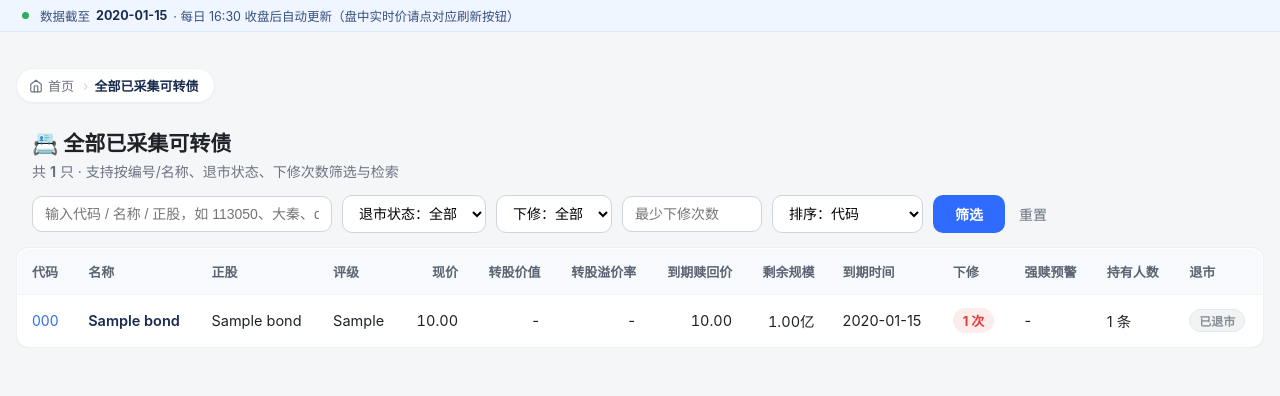
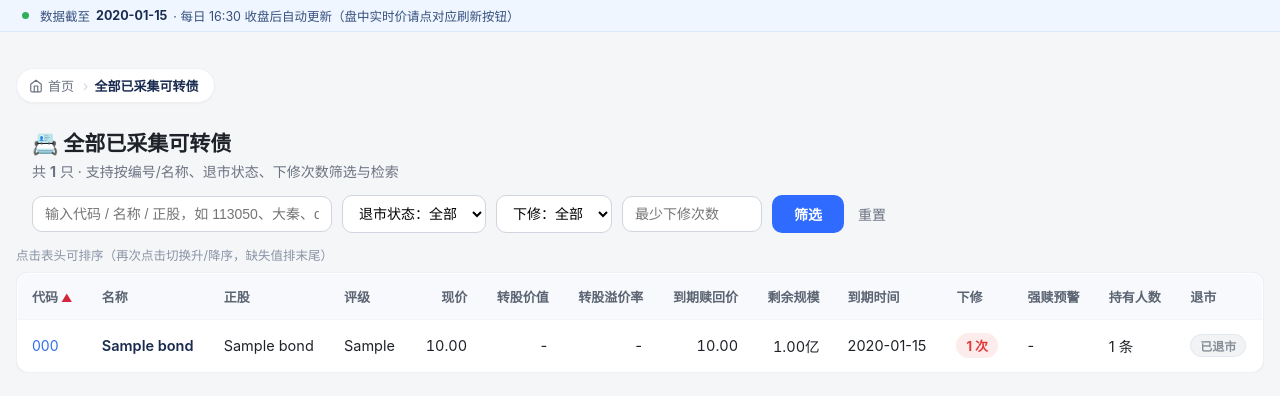
Before and after one commit to thindor/kezhuanzhai, a Flask app: page /bonds in a window 1280 px wide. Shown: the part 60-456 px from the top of the page. Run offline with Flask 3, Linux system fonts and the light colour scheme; tables that the repository leaves empty hold one stand-in row (values such as "Sample post"); grey boxes marked "Sample" are stand-in pictures.

Commit message:
feat: 全部转债列表页所有数值/日期列支持点击表头排序
- db.search_bonds 支持 page_size<=0 返回全部匹配行（排序改在 Python 层完成）
- /bonds 路由：取全部匹配 -> 批量补转股价值/溢价率 -> 按列排序（缺失值永久排末尾）
  再切片分页；新增 sort/order 参数与默认方向映射，升/降序切换，分页URL保留排序
- 可排序列：代码、现价、转股价值、转股溢价率、到期赎回价、剩余规模、到期时间、下修、持有人数
- bonds.html：去掉排序下拉框，表头改为可点击链接（当前列显示▲/▼箭头）；移除下拉框残留
- style.css：新增 .sort-h/.sort-ar/.sort-tip 排序表头与箭头样式

```diff
--- a/app.py
+++ b/app.py
@@ -509,23 +509,31 @@ def bonds_list():
     if has_down not in ("all", "yes", "no"):
         has_down = "all"
     sort = request.args.get("sort", "code")
-    if sort not in ("code", "down", "updated", "holder", "expire"):
+    SORT_KEYS = ("code", "price", "conv", "premium", "redeem", "scale",
+                 "expire", "down", "updated", "holder")
+    if sort not in SORT_KEYS:
         sort = "code"
+    DEFAULT_ORDER = {
+        "code": "asc", "expire": "asc", "updated": "desc",
+        "price": "desc", "conv": "desc", "premium": "desc",
+        "redeem": "desc", "scale": "desc", "down": "desc", "holder": "desc",
+    }
+    order = request.args.get("order", "")
+    if order not in ("asc", "desc"):
+        order = DEFAULT_ORDER.get(sort, "asc")
     try:
         down_min = int(request.args.get("down_min", "").strip())
     except (ValueError, TypeError):
         down_min = None
     page_size = 50
-    rows, total = search_bonds(code=code, delisted=delisted, has_down=has_down,
-                                down_min=down_min, sort=sort, page=page, page_size=page_size)
-    # 为当前页每只转债计算强赎预警（提前 >=5 交易日）
-    for b in rows:
-        b["redemption_warn"] = crawler.compute_redemption_warning(b["bond_code"])
-    # 批量补充列表页衍生字段（本地计算，不依赖联网）：
-    #  正股最新收盘价 -> 转股价值/转股溢价率；到期赎回价(已落库)；剩余规模(回退发行规模)
-    _codes = [b["bond_code"] for b in rows]
+    # 取【全部匹配】行（排序在 Python 层完成——转股价值/溢价率为衍生字段，无法下推 SQL）
+    rows_all, total = search_bonds(code=code, delisted=delisted, has_down=has_down,
+                                   down_min=down_min, sort=sort, page=1, page_size=0)
+    # 批量补充衍生字段：正股最新收盘价 -> 转股价值/转股溢价率（一次性批量查询，避免 N+1）
+    _codes = [b["bond_code"] for b in rows_all]
     _stock_close = db.get_latest_stock_closes(_codes)
-    for b in rows:
+
+    def _enrich_derived(b):
         _tp = b.get("current_transfer_price")
         try:
             _tp = float(_tp) if _tp not in (None, "") else None
@@ -547,8 +555,43 @@ def bonds_list():
                 premium = None
         b["conv_value"] = conv_value
         b["premium"] = premium
+
+    for b in rows_all:
+        _enrich_derived(b)
+
+    # 按列排序：缺失值(None) 永远排最后，与排序方向无关（先排非空，再接空值）
+    def _scale_num(b):
+        rs = b.get("remaining_scale")
+        if rs is not None and rs > 0:
+            return float(rs)
+        iss = b.get("issue_scale")
+        return float(iss) if iss is not None else None
+
+    _key_fn = {
+        "code": lambda b: b.get("bond_code"),
+        "price": lambda b: float(b["current_price"]) if b.get("current_price") is not None else None,
+        "conv": lambda b: b.get("conv_value"),
+        "premium": lambda b: b.get("premium"),
+        "redeem": lambda b: float(b["redeem_price"]) if b.get("redeem_price") else None,
+        "scale": _scale_num,
+        "expire": lambda b: b.get("expire_date"),
+        "down": lambda b: b.get("down_revise_count") or 0,
+        "updated": lambda b: b.get("updated_at"),
+        "holder": lambda b: b.get("holder_count") or 0,
+    }.get(sort)
+    _non_null = [b for b in rows_all if _key_fn(b) is not None]
+    _null = [b for b in rows_all if _key_fn(b) is None]
+    _non_null.sort(key=_key_fn, reverse=(order == "desc"))
+    rows_sorted = _non_null + _null
+
+    # 在排序后的完整序列上切片分页
+    start = (page - 1) * page_size
+    rows = rows_sorted[start:start + page_size]
+
+    # 当前页：强赎预警 + 剩余规模展示字段
+    for b in rows:
+        b["redemption_warn"] = crawler.compute_redemption_warning(b["bond_code"])
         b["redeem_price"] = b.get("redeem_price") or None
-        # 剩余规模：优先 remaining_scale；为 0/NULL 时回退发行规模并标注(≈发行)
         _rs = b.get("remaining_scale")
         if _rs is None or _rs <= 0:
             _rs = b.get("issue_scale")
@@ -557,7 +600,7 @@ def bonds_list():
             b["is_remaining"] = True
         b["remaining_scale_disp"] = _rs
     total_pages = (total + page_size - 1) // page_size
-    # 分页 URL：保留全部筛选参数，仅覆盖 page
+    # 分页 URL：保留全部筛选/排序参数，仅覆盖 page
     args = dict(request.args)
     args["page"] = page - 1
     prev_url = ("/bonds?" + urllib.parse.urlencode(args)) if page > 1 else None
@@ -566,7 +609,7 @@ def bonds_list():
     return render_template("bonds.html", rows=rows, total=total, page=page,
                            total_pages=total_pages, code=code, delisted=delisted,
                            has_down=has_down, down_min=(down_min if down_min is not None else ""),
-                           sort=sort, prev_url=prev_url, next_url=next_url)
+                           sort=sort, order=order, prev_url=prev_url, next_url=next_url)
 
 
 # 可转债公告类型展示顺序与配色
--- a/db.py
+++ b/db.py
@@ -477,10 +477,16 @@ def search_bonds(code="", delisted="all", has_down="all", down_min=None,
     cur = conn.cursor()
     cur.execute("SELECT COUNT(*) " + base + where_sql, params)
     total = cur.fetchone()[0]
-    cur.execute(
-        "SELECT b.*, COALESCE(h.holder_count,0) AS holder_count, h.latest_period "
-        + base + where_sql + " ORDER BY " + order + " LIMIT ? OFFSET ?",
-        params + [page_size, (page - 1) * page_size])
+    # page_size<=0 表示取全部匹配行（调用方自行在 Python 层排序/分页）
+    if page_size and page_size > 0:
+        cur.execute(
+            "SELECT b.*, COALESCE(h.holder_count,0) AS holder_count, h.latest_period "
+            + base + where_sql + " ORDER BY " + order + " LIMIT ? OFFSET ?",
+            params + [page_size, (page - 1) * page_size])
+    else:
+        cur.execute(
+            "SELECT b.*, COALESCE(h.holder_count,0) AS holder_count, h.latest_period "
+            + base + where_sql + " ORDER BY " + order, params)
     rows = [dict(r) for r in cur.fetchall()]
     conn.close()
     return rows, total
--- a/static/style.css
+++ b/static/style.css
@@ -150,6 +150,12 @@ table.rank th, table.rank td { padding:13px 14px; text-align:left; font-size:14.
 table.rank th { background:#f7f9fc; color:#5b6472; font-weight:600; font-size:13px; white-space:nowrap; }
 table.rank tbody tr:last-child td { border-bottom:none; }
 table.rank tbody tr:hover { background:#fafbff; }
+/* 可点击排序表头 */
+a.sort-h { color:inherit; text-decoration:none; cursor:pointer; display:inline-block; user-select:none; }
+a.sort-h:hover { color:#2b6cff; }
+th.num a.sort-h { display:block; text-align:right; }
+.sort-ar { font-size:11px; margin-left:3px; color:#d4263a; font-weight:700; }
+.sort-tip { color:#8a94a6; font-size:12.5px; margin:-2px 0 8px; }
 table.rank th.num, table.rank td.num { text-align:right; font-variant-numeric:tabular-nums; white-space:nowrap; }
 .approx { display:inline-block; margin-left:4px; padding:1px 6px; border-radius:8px; background:#f1f3f5; color:#868e96; font-size:11px; font-weight:600; white-space:nowrap; }
 .rk { display:inline-flex; width:26px; height:26px; align-items:center; justify-content:center; border-radius:50%; background:#eef2ff; color:#2f6bff; font-weight:700; font-size:13px; }
--- a/templates/bonds.html
+++ b/templates/bonds.html
@@ -41,31 +41,34 @@
         <option value="no" {% if has_down=='no' %}selected{% endif %}>仅看无下修</option>
       </select>
       <input type="number" name="down_min" value="{{ down_min }}" min="0" placeholder="最少下修次数">
-      <select name="sort">
-        <option value="code" {% if sort=='code' %}selected{% endif %}>排序：代码</option>
-        <option value="down" {% if sort=='down' %}selected{% endif %}>排序：下修次数↓</option>
-        <option value="updated" {% if sort=='updated' %}selected{% endif %}>排序：最近更新↓</option>
-        <option value="holder" {% if sort=='holder' %}selected{% endif %}>排序：持有人数↓</option>
-        <option value="expire" {% if sort=='expire' %}selected{% endif %}>排序：到期日↑</option>
-      </select>
       <button type="submit" class="ff-btn">筛选</button>
       <a class="ff-reset" href="/bonds">重置</a>
     </div>
   </form>
+  <p class="sort-tip">点击表头可排序（再次点击切换升/降序，缺失值排末尾）</p>
 
   <div class="table-wrap">
     {% if rows %}
+    {% macro sortth(col, label, default_order, cls='') %}
+      {% set cur = (sort == col) %}
+      {% set tgt = ('asc' if cur and order == 'desc' else ('desc' if cur and order == 'asc' else default_order)) %}
+      <th class="{{ cls }}"><a class="sort-h" href="?sort={{ col }}&amp;order={{ tgt }}&amp;code={{ code }}&amp;delisted={{ delisted }}&amp;has_down={{ has_down }}{% if down_min != '' %}&amp;down_min={{ down_min }}{% endif %}&amp;page=1">{{ label }}{% if cur %}<span class="sort-ar">{{ '▼' if order == 'desc' else '▲' }}</span>{% endif %}</a></th>
+    {% endmacro %}
     <table class="rank">
       <thead>
         <tr>
-          <th>代码</th><th>名称</th><th>正股</th><th>评级</th>
-          <th class="num">现价</th>
-          <th class="num">转股价值</th>
-          <th class="num">转股溢价率</th>
-          <th class="num">到期赎回价</th>
-          <th class="num">剩余规模</th>
-          <th>到期时间</th>
-          <th>下修</th><th>强赎预警</th><th>持有人数</th><th>退市</th>
+          {{ sortth('code', '代码', 'asc') }}
+          <th>名称</th><th>正股</th><th>评级</th>
+          {{ sortth('price', '现价', 'desc', 'num') }}
+          {{ sortth('conv', '转股价值', 'desc', 'num') }}
+          {{ sortth('premium', '转股溢价率', 'desc', 'num') }}
+          {{ sortth('redeem', '到期赎回价', 'desc', 'num') }}
+          {{ sortth('scale', '剩余规模', 'desc', 'num') }}
+          {{ sortth('expire', '到期时间', 'asc') }}
+          {{ sortth('down', '下修', 'desc') }}
+          <th>强赎预警</th>
+          {{ sortth('holder', '持有人数', 'desc') }}
+          <th>退市</th>
         </tr>
       </thead>
       <tbody>
```
